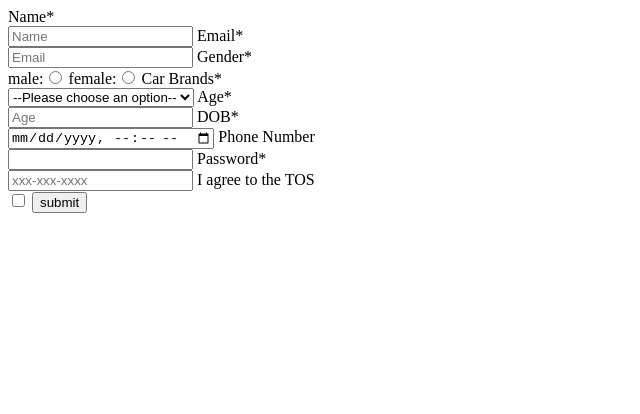
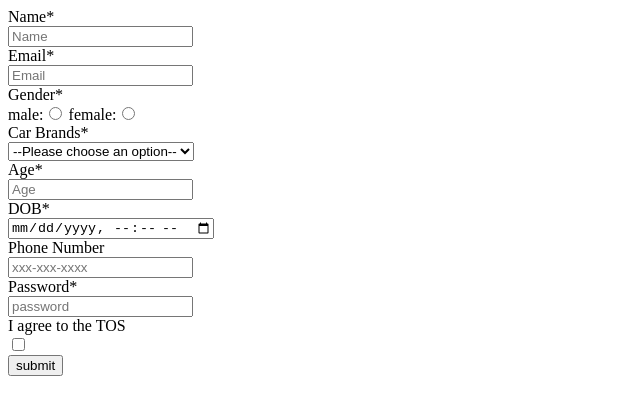
Before and after one commit to acciojob/signup-form-car-Akshithadogga, a website: page main.html in a window 1280 px wide. Shown: the whole page, without its empty margins (0-640 px from the left). Drawn offline with Linux system fonts and the light colour scheme.

Commit message:
created a submission

```diff
--- a/main.html
+++ b/main.html
@@ -10,31 +10,31 @@
 	<!-- the entire body must be written by student -->
 	<form method="post">
 		<label for="name">Name*</label><br>
-		<input type="text" id="name" placeholder="Name"required>
+		<input type="text" id="name" placeholder="Name"required><br>
 		<label for="email">Email*</label><br>
-		<input type="email" id="email"required placeholder="Email">
+		<input type="email" id="email"required placeholder="Email"><br>
 		<label for="gender">Gender*</label><br>
 		male:<input type="radio" name="gender" id="gender_m"required>
-		female:<input type="radio" name="gender"id="gender_f"required>
+		female:<input type="radio" name="gender"id="gender_f"required><br>
 		<label for="carbrand">Car Brands*</label><br>
 		<select id="cars" required>
 			<option value=""disabled selected>--Please choose an option--</option>
 			<option value="BMW">BMW</option>
-				<option value="Audi">Audu</option>
+				<option value="Audi">Audi</option>
 				<option value="Mercedez">Mercedez</option>
-		</select>
+		</select><br>
 		<label for="age">Age*</label><br>
-		<input type="tel" id="age" required placeholder="Age">
+		<input type="tel" id="age" required placeholder="Age"><br>
 
 
 		<label for="dob">DOB*</label><br>
-		<input type="datetime-local" id="dob" required>
+		<input type="datetime-local" id="dob" required><br>
 		<label for="phone number">Phone Number</label><br>
-		<input type="tel" id="tel" >
+		<input type="tel" id="tel" placeholder="xxx-xxx-xxxx"><br>
 		<label for="password">Password*</label><br>
-		<input type="password" id="password"required placeholder="xxx-xxx-xxxx">
+		<input type="password" id="password"required placeholder="password"><br>
 		<label for="tos"> I agree to the TOS</label><br>
-		<input type="checkbox" id="tos" required>
+		<input type="checkbox" id="tos" required><br>
 		<button>submit</button>
 
 
```
